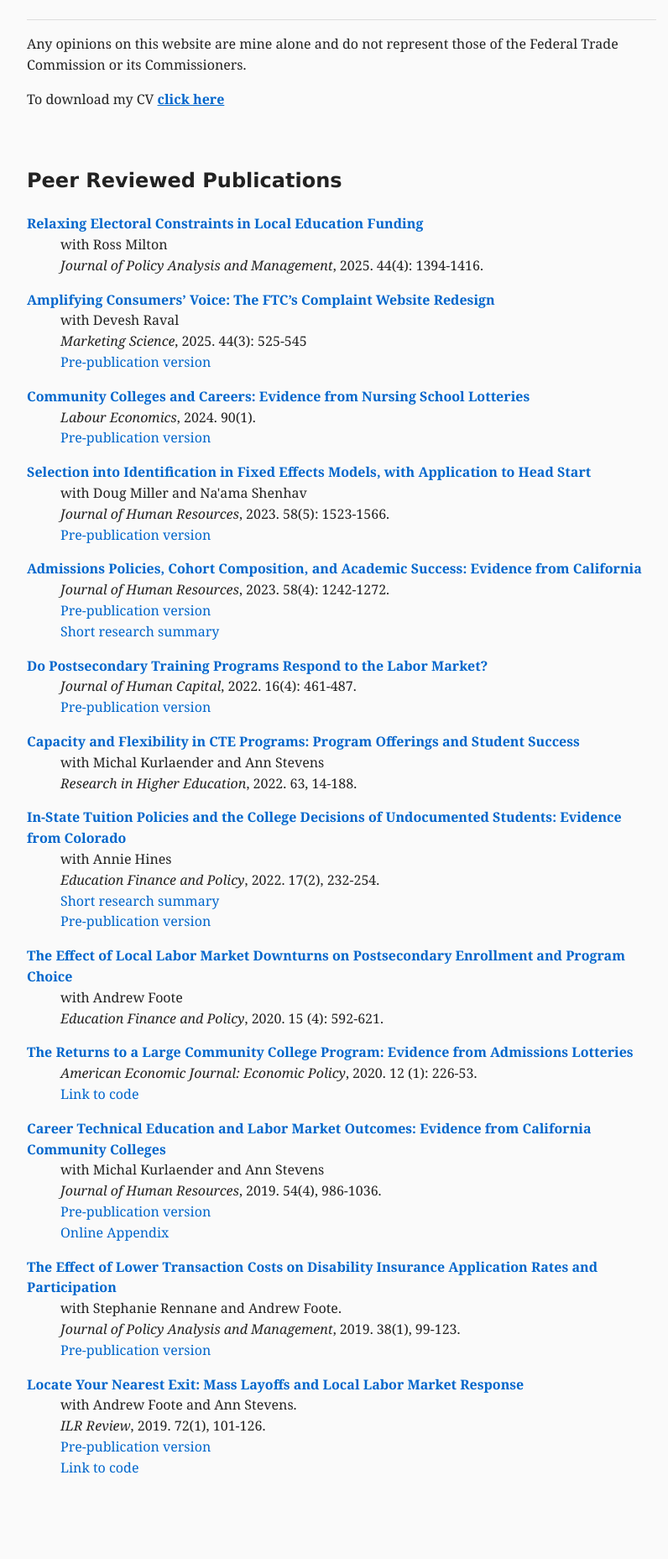
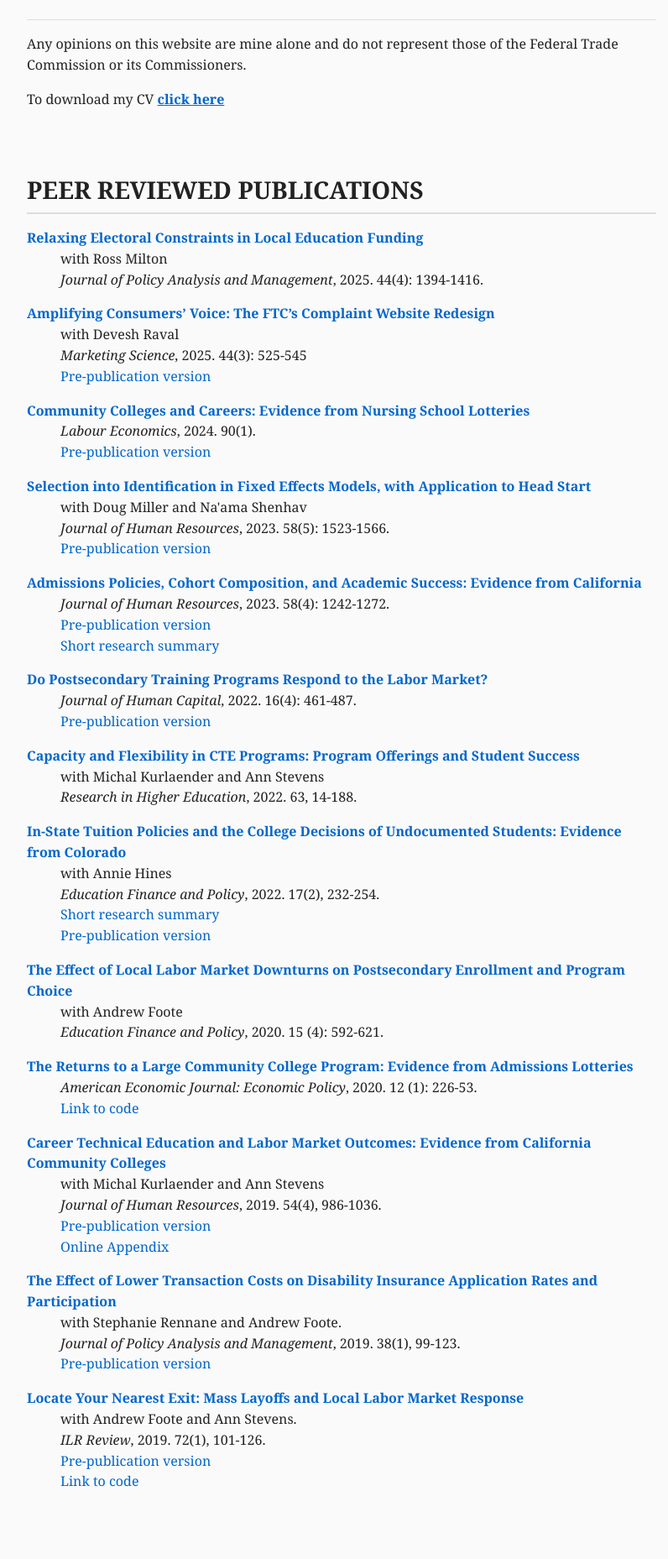
Before and after one commit to mzgrosz/mzgrosz.github.io, a Jekyll site: the page built from index.html, in a window 1280 px wide. Shown: the part 433-2290 px from the top of the page at 84% size, without its empty margins (233-1029 px from the left). Built offline with Jekyll 4.4.1, drawn with Linux system fonts in a browser that asks for light colours.

Commit message:
Update main.css

```diff
--- a/css/main.css
+++ b/css/main.css
@@ -68,6 +68,19 @@ header h1 {
     text-align: left;              /* aligns with intro text */
 }
 
+/* Section headers (h2) styling */
+h2 {
+    font-family: "Georgia", serif;   /* matches body font */
+    font-size: 1.8rem;               /* large enough to stand out */
+    font-weight: bold;
+    margin-top: 2rem;                /* spacing above header */
+    margin-bottom: 1rem;             /* spacing below header */
+    text-transform: uppercase;       /* optional: all caps like your current headers */
+    border-bottom: 2px solid #ddd;   /* subtle underline for separation */
+    padding-bottom: 0.3rem;          /* space between text and border */
+    color: #222;                     /* optional: slightly darker than body */
+}
+
 .indented-line {
     display: block;
     padding-left: 40px;
```
